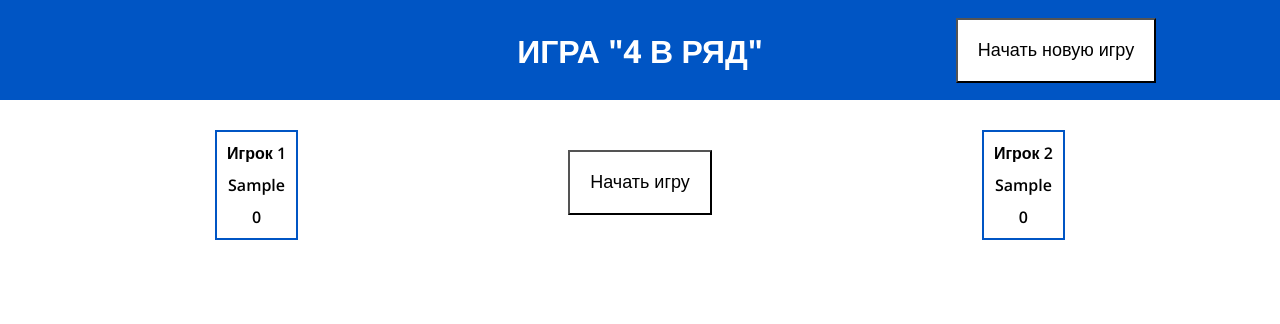
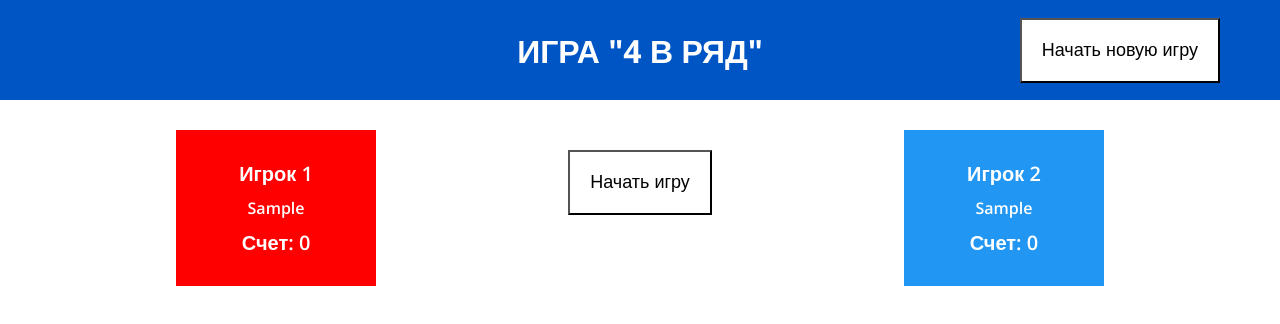
Before and after one commit to D1n8/connect-four-game, a React (Vite) app: page / in a window 1280 px wide. Both pictures are taken after typing "Sample", "Sample" into the empty fields and a click on the button "Начать игру". Shown: the top 324 px of the page. Built offline with nearby package versions, Linux system fonts and the light colour scheme.

Commit message:
replace chips 'x, o' for colors

```diff
--- a/src/App.css
+++ b/src/App.css
@@ -5,7 +5,6 @@
 }
 
 body{
-
   font-family: 'Open Sans', sans-serif;
 }
 
@@ -16,6 +15,27 @@ body{
   align-items: center;
   justify-content: center;
   background-color: #0055c4;
+}
+
+.header-container {
+  display: flex;
+  align-items: center;
+  justify-content: center;
+  gap: 20px;
+  position: relative;
+  width: 100%;
+  max-width: 1200px;
+}
+
+.title{
+  font-size: 32px;
+  color: #fff;
+  margin: 0;
+}
+
+.btn-header {
+  position: absolute;
+  right: 20px;
 }
 
 .main{
@@ -29,12 +49,6 @@ body{
   display: flex;
   flex-direction: column;
   align-items: center;
-}
-
-.title{
-  position: fixed;
-  font-style: 32px;
-  color: #fff;
 }
 
 .board {
@@ -58,14 +72,24 @@ body{
   outline: 1px solid black;
 }
 
+.chip {
+  width: 95%;
+  height: 95%;
+  border-radius: 100%;
+}
+
+.red{
+  background-color: red;
+}
+
+.blue{
+  background-color: #2196f3;
+}
+
 .btn{
   padding: 20px;
   font-size: 18px;
   background-color: #fff;
-}
-
-.btn-header{
- margin-right: -65%;
 }
 
 .players-container{
@@ -75,12 +99,29 @@ body{
 
 .player{
   display: flex;
-  padding: 10px;
+  max-width: 200px;
+  width: 100%;
+  padding: 30px;
   flex-direction: column;
-  align-items: center;
   gap: 10px;
-  border: 2px solid #0055c4;
   font-weight: 600;
+  color: #fff;
+}
+
+.player .subtitle{
+  font-size: 20px;
+  text-align: center;
+}
+
+.player .name {
+  text-overflow: ellipsis;
+  overflow: hidden;
+  text-align: center;
+}
+
+.player .score{
+  font-size: 20px;
+  text-align: center;
 }
 
 .input-name{
--- a/src/App.tsx
+++ b/src/App.tsx
@@ -42,7 +42,7 @@ function App() {
 
   }, []);
 
-  function handleStart (name1: string, name2: string) {
+  function handleStart(name1: string, name2: string) {
     setPlayer1(new Player('x', 'in_game', [], name1, 0));
     setPlayer2(new Player('o', 'in_game', [], name2, 0));
     setShowNameModal(false);
@@ -55,8 +55,10 @@ function App() {
   return (
     <div className='app'>
       <header className='header'>
-        <h1 className='title'>ИГРА "4 В РЯД"</h1>
-        <button onClick={handleNewGame} className="btn btn-header">Начать новую игру</button>
+        <div className="header-container">
+          <h1 className='title'>ИГРА "4 В РЯД"</h1>
+          <button onClick={handleNewGame} className="btn btn-header">Начать новую игру</button>
+        </div>
       </header>
       {
         showNameModal && <ModalEnterNames onSubmit={handleStart} />
--- a/src/components/Board.tsx
+++ b/src/components/Board.tsx
@@ -2,9 +2,10 @@ import { useEffect, useState } from "react";
 import { Player, type IBoard, type IBoardProps } from "../modules";
 import { checkWin } from "../utils";
 import ModalResult from "./modalResult";
+import Chip from "./Chip";
 
 
-function Board({rows, columns, player1, player2, setPlayer1, setPlayer2}: IBoardProps) {
+function Board({ rows, columns, player1, player2, setPlayer1, setPlayer2 }: IBoardProps) {
     // коор. х - строки (0 <= x <= 5)
     // коор. y - стобцы (0 <= y <= 6)
     // board[x][y], x - макс индекс(низшая точки), y - выбранная колонка
@@ -23,13 +24,13 @@ function Board({rows, columns, player1, player2, setPlayer1, setPlayer2}: IBoard
     useEffect(() => {
         if (player1.status === 'in_game' && checkWin(player1)) {
             setBoard({ ...board, board_state: 'win', winner: player1 })
-            setPlayer1({ ...player1, status: 'winner', score: player1.score += 1})
+            setPlayer1({ ...player1, status: 'winner', score: player1.score += 1 })
         }
     }, [player1]);
 
     useEffect(() => {
         if (player2.status === 'in_game' && checkWin(player2)) {
-            setBoard({ ...board, board_state: 'win', winner: player2})
+            setBoard({ ...board, board_state: 'win', winner: player2 })
             setPlayer2({ ...player2, status: 'winner', score: player2.score += 1 })
         }
     }, [player2]);
@@ -84,7 +85,17 @@ function Board({rows, columns, player1, player2, setPlayer1, setPlayer2}: IBoard
                                         handleMove(columnIndex)
                                 }
                                 } className="board-cell">
-                                    <div>{column}</div>
+                                    {
+                                        column === 'x' && (
+                                            <Chip color='red' />
+                                        )
+                                    }
+                                    {
+                                        column === 'o' && (
+                                            <Chip color='blue' />
+                                        )
+                                    }
+
                                 </div>
                             ))
                         }
--- /dev/null
+++ b/src/components/Chip.tsx
@@ -0,0 +1,13 @@
+interface IChipProps {
+    color: 'red' | 'blue'
+}
+
+function Chip({color}: IChipProps) {
+    return (
+        <div className={`chip ${color}`}>
+
+        </div>
+    );
+}
+
+export default Chip;
--- a/src/components/Player.tsx
+++ b/src/components/Player.tsx
@@ -7,10 +7,10 @@ interface PlayersProps {
 
 function PlayerComponent({ player, text}: PlayersProps) {
     return (
-        <div className="player">
-            <span>{text}</span>
-            <span>{player.name}</span>
-            <span>{player.score}</span>
+        <div className={player.sym === 'x' ? `player red` : 'player blue'}>
+            <span className="subtitle">{text}</span>
+            <span className="name">{player.name}</span>
+            <span className="score">Счет: {player.score}</span>
         </div>
 
     );
```
